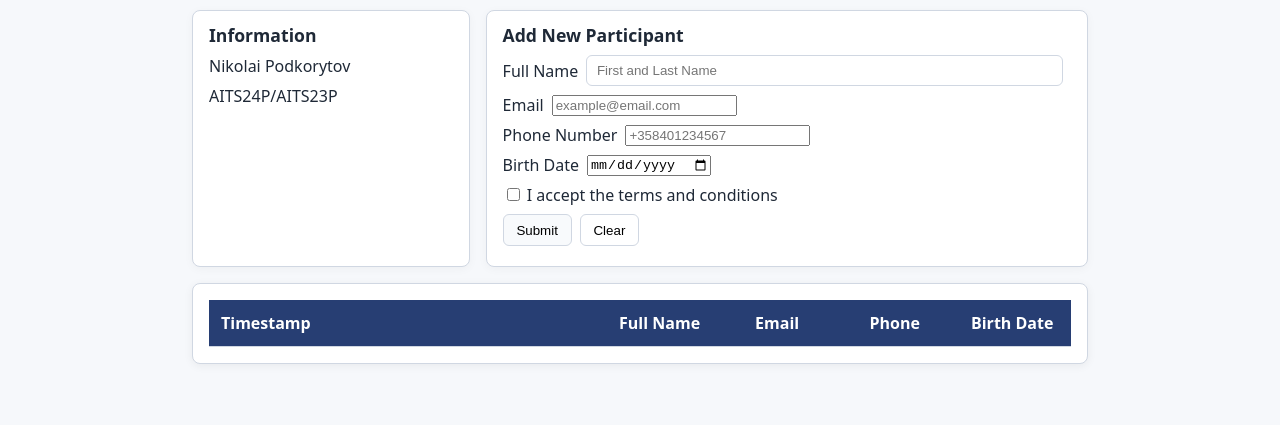
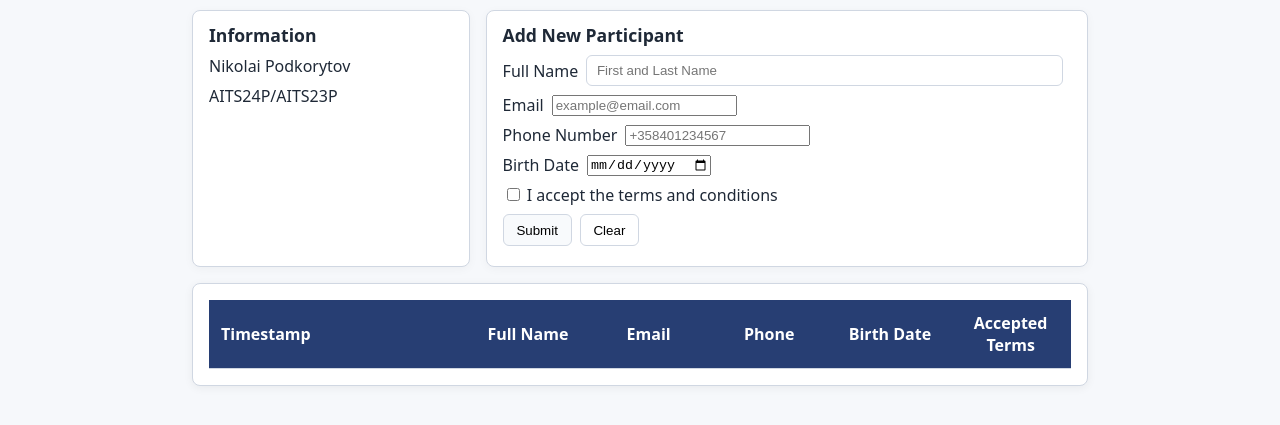
Before and after one commit to Nikolai-Podkorytov/BasicsOfWebDevelopment, a plain HTML site: page task-g/index.html in a window 1280 px wide. Shown: the part 89-514 px from the top of the page. Drawn offline with Linux system fonts and the light colour scheme.

Commit message:
taskg up

```diff
--- a/task-g/index.html
+++ b/task-g/index.html
@@ -84,7 +84,9 @@
             <th>Email</th>
             <th>Phone</th>
             <th>Birth Date</th>
+            <th>Accepted Terms</th>
           </tr>
+
         </thead>
         <tbody></tbody>
       </table>
--- a/task-g/index.js
+++ b/task-g/index.js
@@ -95,6 +95,7 @@ document.addEventListener('DOMContentLoaded', function () {
       <td>${fields.email.value.trim()}</td>
       <td>${fields.phone.value.trim()}</td>
       <td>${fields.birth.value}</td>
+      <td>${fields.terms.checked ? 'Yes' : 'No'}
     `;
     tbody.appendChild(row);
 
--- a/task-g/style.css
+++ b/task-g/style.css
@@ -246,3 +246,13 @@ small.form-text {
   color: #555;
   font-size: 0.8rem;
 }
+.table thead th:nth-child(1),
+.table tbody td:nth-child(1) {
+  width: 30%;
+}
+
+.table thead th:nth-child(n+2),
+.table tbody td:nth-child(n+2) {
+  width: 14%;
+  text-align: center;
+}
```
